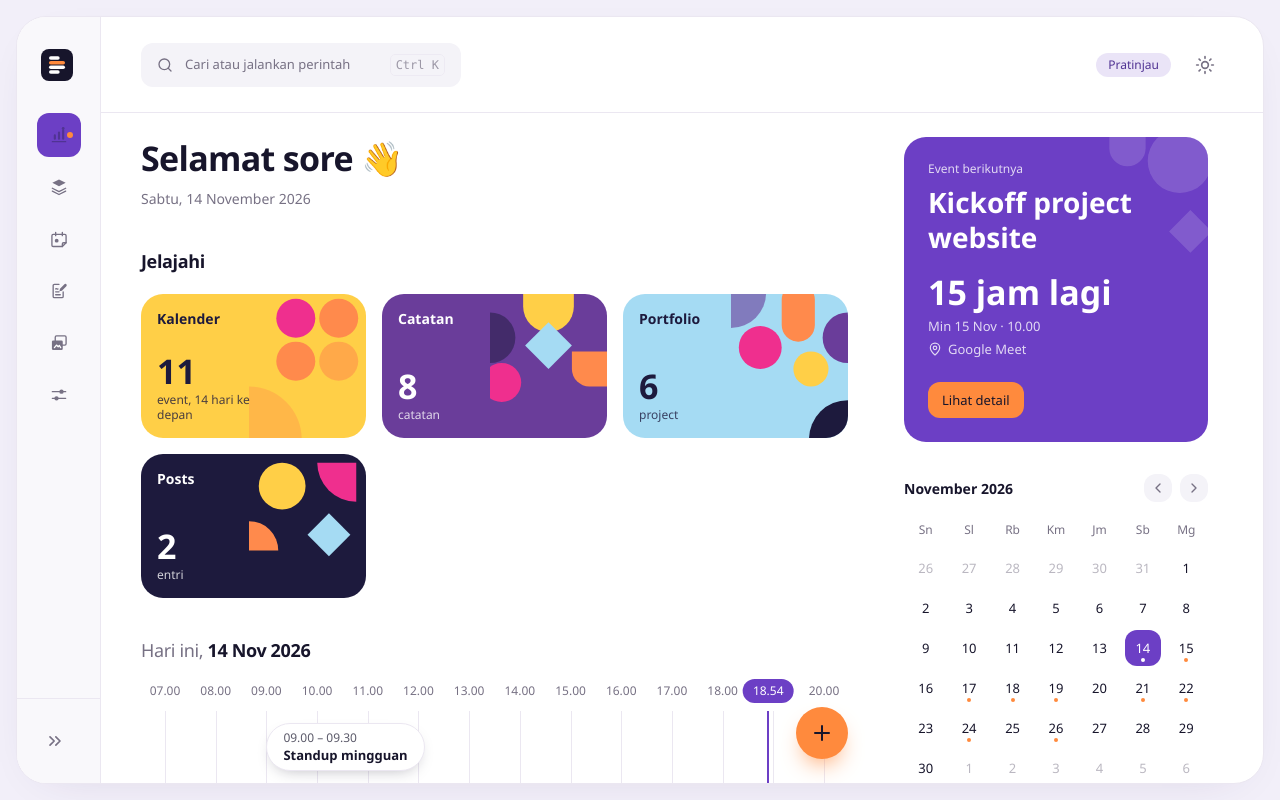
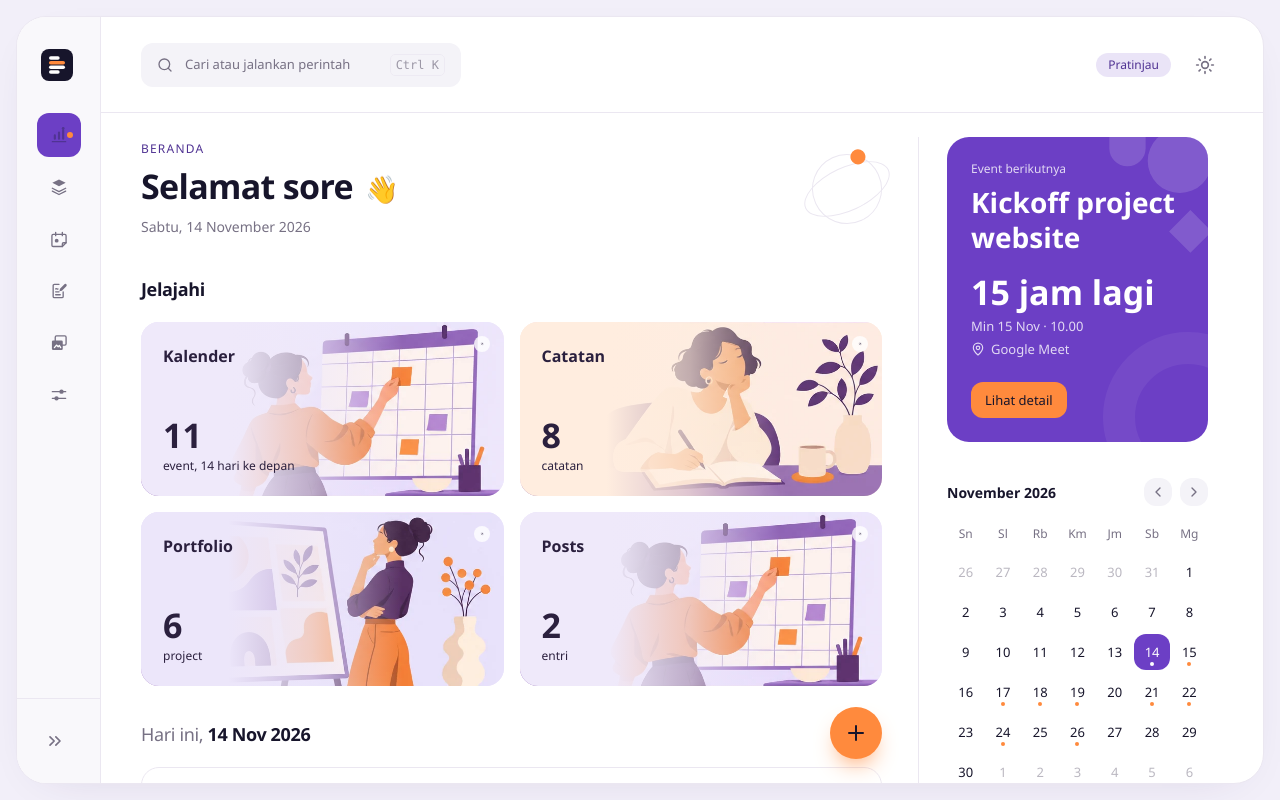
Before and after one commit to cendysaputra/databoard, a React (Vite) app: page / in a window 1280 px wide. Built offline with nearby package versions, Linux system fonts and the light colour scheme.

Commit message:
style: add original editorial illustrations and redesign dashboard cards

```diff
--- a/src/features/home/components/CategoryCard.tsx
+++ b/src/features/home/components/CategoryCard.tsx
@@ -1,119 +1,24 @@
 import { Link, type LinkProps } from '@tanstack/react-router';
-import type { ReactNode } from 'react';
-import { cn } from '@/shared/utils/cn';
-
-const yellow = 'var(--art-yellow)';
-const orange = 'var(--art-orange)';
-const pink = 'var(--art-pink)';
-const purple = 'var(--art-purple)';
-const sky = 'var(--art-sky)';
-const navy = 'var(--art-navy)';
-
-/** The looks a card can take: a base color, whether its text is light, and its shapes. */
-const arts: Array<{ base: string; lightText: boolean; shapes: ReactNode }> = [
-  {
-    base: yellow,
-    lightText: false,
-    shapes: (
-      <>
-        <circle cx="48" cy="26" r="20" fill={pink} />
-        <circle cx="92" cy="26" r="20" fill={orange} />
-        <circle cx="48" cy="70" r="20" fill={orange} />
-        <circle cx="92" cy="70" r="20" fill={orange} opacity=".55" />
-        <path d="M0 96a54 54 0 0 1 54 54H0Z" fill={orange} opacity=".35" />
-      </>
-    ),
-  },
-  {
-    base: purple,
-    lightText: true,
-    shapes: (
-      <>
-        <path d="M34 0h52v14a26 26 0 0 1-52 0Z" fill={yellow} />
-        <path d="M60 30l24 24-24 24-24-24Z" fill={sky} />
-        <path d="M84 60h36v36H102a18 18 0 0 1-18-18Z" fill={orange} />
-        <circle cx="12" cy="92" r="20" fill={pink} />
-        <path d="M0 20a26 26 0 0 1 0 52Z" fill={navy} opacity=".5" />
-      </>
-    ),
-  },
-  {
-    base: sky,
-    lightText: false,
-    shapes: (
-      <>
-        <rect x="52" y="-10" width="34" height="60" rx="17" fill={orange} />
-        <circle cx="30" cy="56" r="22" fill={pink} />
-        <circle cx="82" cy="78" r="18" fill={yellow} />
-        <path d="M120 20v52a26 26 0 0 1 0-52Z" fill={purple} />
-        <path d="M120 110v40H80a40 40 0 0 1 40-40Z" fill={navy} />
-        <path d="M0 0h36a36 36 0 0 1-36 36Z" fill={purple} opacity=".6" />
-      </>
-    ),
-  },
-  {
-    base: navy,
-    lightText: true,
-    shapes: (
-      <>
-        <circle cx="34" cy="34" r="24" fill={yellow} />
-        <path d="M70 10h40v40a40 40 0 0 1-40-40Z" fill={pink} />
-        <path d="M82 62l22 22-22 22-22-22Z" fill={sky} />
-        <path d="M0 70a30 30 0 0 1 30 30H0Z" fill={orange} />
-      </>
-    ),
-  },
-  {
-    base: orange,
-    lightText: false,
-    shapes: (
-      <>
-        <path d="M20 0h60v20a30 30 0 0 1-60 0Z" fill={navy} />
-        <circle cx="94" cy="56" r="22" fill={yellow} />
-        <circle cx="36" cy="72" r="18" fill={pink} />
-        <path d="M120 96v54H66a54 54 0 0 1 54-54Z" fill={purple} opacity=".55" />
-      </>
-    ),
-  },
-];
+import { ArrowUpRight } from 'lucide-react';
 
 interface CategoryCardProps {
-  /** Which look to use; any number works, looks repeat. */
   art: number;
   name: string;
-  /** The big number on the card and what it counts. */
   stat: number;
   caption: string;
   link: Pick<LinkProps, 'to' | 'params'>;
 }
 
-/** A wide, colorful card that opens a module or a collection and shows its headline number. */
+/** The illustration is decorative; all names and counts remain live HTML. */
 export function CategoryCard({ art, name, stat, caption, link }: CategoryCardProps) {
-  const look = arts[art % arts.length] ?? arts[0];
-  if (!look) return null;
-
   return (
-    <Link
-      {...link}
-      style={{ background: look.base, color: look.lightText ? '#ffffff' : 'var(--art-navy)' }}
-      className={cn(
-        'relative flex h-36 flex-col justify-between overflow-hidden rounded-md p-4 outline-offset-4',
-        'transition-[translate,box-shadow] hover:-translate-y-1.5 hover:shadow-[0_18px_30px_-14px_rgb(23_21_43/0.45)]',
-      )}
-    >
-      {/* The geometric art fills the right side of the card. */}
-      <svg
-        aria-hidden
-        viewBox="0 0 120 150"
-        preserveAspectRatio="xMidYMid slice"
-        className="absolute inset-y-0 right-0 h-full w-[52%]"
-      >
-        {look.shapes}
-      </svg>
-      <span className="relative max-w-[55%] leading-tight font-semibold">{name}</span>
-      <span className="relative max-w-[50%]">
+    <Link {...link} className={`category-card category-card-${art % 3}`}>
+      <span aria-hidden className="category-art" />
+      <span className="category-name">{name}</span>
+      <ArrowUpRight aria-hidden className="category-arrow size-4" />
+      <span className="category-count">
         <span className="block text-3xl leading-none font-semibold tabular-nums">{stat}</span>
-        <span className="mt-1 block text-xs leading-tight opacity-80">{caption}</span>
+        <span className="mt-1.5 block text-xs">{caption}</span>
       </span>
     </Link>
   );
--- a/src/features/home/components/DayTimeline.tsx
+++ b/src/features/home/components/DayTimeline.tsx
@@ -66,7 +66,7 @@ export function DayTimeline({ day, events, now }: DayTimelineProps) {
       timed.find((e) => new Date(e.start_at) > now));
 
   return (
-    <div>
+    <div className="day-timeline overflow-x-auto pb-2">
       {allDay.length > 0 && (
         <ul className="mb-4 flex flex-wrap items-center gap-2">
           <li className="text-xs text-muted">{text.allDay}</li>
@@ -84,7 +84,7 @@ export function DayTimeline({ day, events, now }: DayTimelineProps) {
         </ul>
       )}
 
-      <div className="relative px-6">
+      <div className="relative min-w-140 px-6">
         {/* Hour labels */}
         <div className="relative h-7">
           {hours.map((hour) => (
--- a/src/features/home/components/MiniCalendar.tsx
+++ b/src/features/home/components/MiniCalendar.tsx
@@ -36,7 +36,7 @@ export function MiniCalendar({
     'flex size-7 items-center justify-center rounded-sm bg-surface-hover text-muted transition-colors hover:text-text';
 
   return (
-    <div>
+    <div className="mini-calendar">
       <div className="mb-5 flex items-center justify-between">
         <p className="font-semibold capitalize">{formatMonthYear(month)}</p>
         <div className="flex gap-2">
--- a/src/features/home/components/NextEventCard.tsx
+++ b/src/features/home/components/NextEventCard.tsx
@@ -25,7 +25,7 @@ export function NextEventCard({ event, now }: { event: CalendarEvent | undefined
   );
 
   return (
-    <div className="relative overflow-hidden rounded-md bg-accent p-6 text-accent-contrast">
+    <div className="next-event relative overflow-hidden rounded-md bg-accent p-6 text-accent-contrast">
       {/* Decoration in the corner, tinted from the card's own text color. */}
       <svg
         aria-hidden
--- a/src/features/home/routes.tsx
+++ b/src/features/home/routes.tsx
@@ -48,8 +48,8 @@ function Section({
   children: ReactNode;
 }) {
   return (
-    <section>
-      <div className="mb-5 flex items-baseline justify-between gap-4">
+    <section className="dashboard-section">
+      <div className="mb-5 flex flex-wrap items-baseline justify-between gap-4">
         <h2 className="text-xl font-semibold">{title}</h2>
         {aside}
       </div>
@@ -96,7 +96,7 @@ function Categories({ overview }: { overview: Overview }) {
   const eventsAhead = overview.events_per_day.reduce((sum, n) => sum + n, 0);
 
   return (
-    <div className="grid grid-cols-[repeat(auto-fill,minmax(13rem,1fr))] gap-4">
+    <div className="category-grid">
       <CategoryCard
         art={0}
         name={t.nav.calendar}
@@ -141,10 +141,10 @@ function RecentNotes() {
         items.length === 0 ? (
           <p className="text-sm text-muted">{text.recent.empty}</p>
         ) : (
-          <ul className="grid grid-cols-2 gap-x-8 gap-y-5">
+          <ul className="recent-notes grid grid-cols-2 gap-x-8 gap-y-5">
             {items.map((note) => (
-              <li key={note.id} className="relative flex items-center gap-4">
-                <span className="flex h-14 w-11 shrink-0 items-center justify-center rounded-sm rounded-tr-[1.1rem] bg-surface-hover text-muted">
+              <li key={note.id} className="recent-note relative flex items-center gap-4">
+                <span className="note-glyph flex h-14 w-11 shrink-0 items-center justify-center rounded-sm rounded-tr-[1.1rem] bg-surface-hover text-muted">
                   <NotesIcon className="size-5" />
                 </span>
                 <span className="min-w-0">
@@ -185,7 +185,7 @@ function CalendarColumn({ overview, now, selected, onSelect }: CalendarColumnPro
   const monthEvents = useEventsBetween(gridStart, addDays(gridStart, weeks * 7)).data ?? [];
 
   return (
-    <aside className="flex flex-col gap-8">
+    <aside className="calendar-column flex flex-col gap-8">
       <NextEventCard event={overview.next_events[0]} now={now} />
       <MiniCalendar
         month={month}
@@ -220,11 +220,21 @@ function HomeView({ overview, now }: { overview: Overview; now: Date }) {
   const isToday = isSameDay(selected, now);
 
   return (
-    <div className="grid grid-cols-[minmax(0,1fr)_19rem] gap-14">
-      <div className="flex min-w-0 flex-col gap-10">
-        <div>
-          <h1 className="text-3xl leading-tight font-semibold">{greeting(now)} 👋</h1>
-          <p className="mt-2 text-muted">{formatLongDate(now)}</p>
+    <div className="dashboard-grid">
+      <div className="dashboard-primary flex min-w-0 flex-col gap-9">
+        <div className="dashboard-greeting">
+          <div>
+            <p className="mb-2 text-xs font-medium tracking-widest text-accent-text uppercase">
+              {t.nav.home}
+            </p>
+            <h1 className="text-3xl leading-tight font-semibold">
+              {greeting(now)} <span className="greeting-wave">👋</span>
+            </h1>
+            <p className="mt-2 text-muted">{formatLongDate(now)}</p>
+          </div>
+          <span aria-hidden className="greeting-orbit">
+            <span />
+          </span>
         </div>
 
         <Section title={text.browse}>
@@ -262,7 +272,7 @@ function HomeView({ overview, now }: { overview: Overview; now: Date }) {
           <ScheduleChart days={days} counts={overview.events_per_day} />
         </Section>
 
-        <div className="grid grid-cols-2 gap-10">
+        <div className="dashboard-charts grid grid-cols-2 gap-6">
           <Section title={text.notes.title}>
             <NotesChart weeks={weeks.slice(0, -1)} counts={overview.notes_per_week} />
           </Section>
--- a/src/shared/styles/index.css
+++ b/src/shared/styles/index.css
@@ -320,3 +320,213 @@
     display: none;
   }
 }
+
+@layer components {
+  .dashboard-grid {
+    display: grid;
+    grid-template-columns: minmax(0, 1fr) 290px;
+    gap: 36px;
+  }
+  .dashboard-greeting {
+    display: flex;
+    align-items: center;
+    justify-content: space-between;
+    min-height: 104px;
+  }
+  .greeting-wave {
+    display: inline-block;
+    margin-left: 4px;
+    font-size: 0.8em;
+  }
+  .greeting-orbit {
+    position: relative;
+    display: block;
+    width: 70px;
+    height: 70px;
+    border: 1px solid var(--border);
+    border-radius: 50%;
+    transform: rotate(-25deg);
+  }
+  .greeting-orbit::before {
+    content: '';
+    position: absolute;
+    inset: 12px -12px;
+    border: 1px solid var(--border);
+    border-radius: 50%;
+  }
+  .greeting-orbit span {
+    position: absolute;
+    top: 2px;
+    right: 3px;
+    width: 15px;
+    height: 15px;
+    border-radius: 50%;
+    background: var(--accent-2);
+  }
+  .category-grid {
+    display: grid;
+    grid-template-columns: repeat(2, minmax(0, 1fr));
+    gap: 16px;
+  }
+  .category-card {
+    position: relative;
+    display: flex;
+    flex-direction: column;
+    justify-content: space-between;
+    height: 174px;
+    overflow: hidden;
+    border-radius: 18px;
+    padding: 22px;
+    color: #2b203e;
+    background: #efe9fa;
+    transition:
+      transform var(--duration),
+      box-shadow var(--duration);
+    isolation: isolate;
+  }
+  .category-card:hover {
+    transform: translateY(-3px);
+    box-shadow: 0 12px 28px -16px rgb(70 36 110 / 0.4);
+  }
+  .category-card-1 {
+    background: #ffeddf;
+  }
+  .category-card-2 {
+    background: #ece6fa;
+  }
+  .category-art {
+    position: absolute;
+    inset: 0;
+    z-index: -2;
+    background-image: url('/illustrations/workspace-scenes.webp');
+    background-size: auto 300%;
+    background-repeat: no-repeat;
+    background-position: right top;
+  }
+  .category-card-1 .category-art {
+    background-position: right center;
+  }
+  .category-card-2 .category-art {
+    background-position: right bottom;
+  }
+  .category-card::after {
+    content: '';
+    position: absolute;
+    inset: 0;
+    z-index: -1;
+    background: linear-gradient(90deg, #efe9fa 0%, #efe9fa 24%, #efe9faab 47%, transparent 72%);
+  }
+  .category-card-1::after {
+    background: linear-gradient(90deg, #ffeddf 0%, #ffeddf 24%, #ffeddfab 47%, transparent 72%);
+  }
+  .category-card-2::after {
+    background: linear-gradient(90deg, #ece6fa 0%, #ece6fa 24%, #ece6faab 47%, transparent 72%);
+  }
+  .category-name {
+    max-width: 70%;
+    font-size: 16px;
+    font-weight: 600;
+  }
+  .category-count {
+    max-width: 55%;
+  }
+  .category-arrow {
+    position: absolute;
+    right: 14px;
+    top: 14px;
+    width: 28px;
+    height: 28px;
+    padding: 6px;
+    border-radius: 50%;
+    background: rgb(255 255 255 / 0.8);
+  }
+  .calendar-column {
+    align-self: start;
+    padding-left: 28px;
+    border-left: 1px solid var(--border);
+  }
+  .mini-calendar {
+    padding-block: 4px;
+  }
+  .next-event {
+    min-height: 228px;
+  }
+  .next-event::after {
+    content: '';
+    position: absolute;
+    bottom: -60px;
+    right: -65px;
+    width: 170px;
+    height: 170px;
+    border: 32px solid rgb(255 255 255 / 0.06);
+    border-radius: 50%;
+    pointer-events: none;
+  }
+  .day-timeline {
+    border: 1px solid var(--border);
+    border-radius: 18px;
+    padding: 22px 12px 12px;
+  }
+  .recent-note {
+    border-bottom: 1px solid var(--border);
+    padding-block: 8px 16px;
+  }
+  .note-glyph {
+    background: var(--accent-soft);
+    color: var(--accent-text);
+  }
+  .dashboard-charts > section {
+    border: 1px solid var(--border);
+    border-radius: 18px;
+    padding: 22px;
+  }
+}
+
+@media (min-width: 1600px) {
+  .category-grid {
+    grid-template-columns: repeat(3, minmax(0, 1fr));
+  }
+}
+@media (max-width: 1180px) {
+  .dashboard-grid {
+    grid-template-columns: minmax(0, 1fr);
+  }
+  .calendar-column {
+    display: grid;
+    grid-template-columns: repeat(2, minmax(0, 1fr));
+    border-left: 0;
+    border-top: 1px solid var(--border);
+    padding: 28px 0 0;
+  }
+  .calendar-column > :last-child {
+    grid-column: 1 / -1;
+  }
+}
+@media (max-width: 700px) {
+  .dashboard-charts {
+    grid-template-columns: minmax(0, 1fr);
+  }
+  .category-card {
+    height: 160px;
+    padding: 18px;
+  }
+  .greeting-orbit {
+    display: none;
+  }
+}
+@media (max-width: 520px) {
+  .category-grid,
+  .calendar-column,
+  .recent-notes {
+    grid-template-columns: minmax(0, 1fr);
+  }
+  .category-card {
+    height: 174px;
+  }
+  .dashboard-greeting h1 {
+    font-size: 28px;
+  }
+  .dashboard-section h2 {
+    font-size: 18px;
+  }
+}
```
Also changed, not shown: public/illustrations/workspace-scenes.webp (added).
